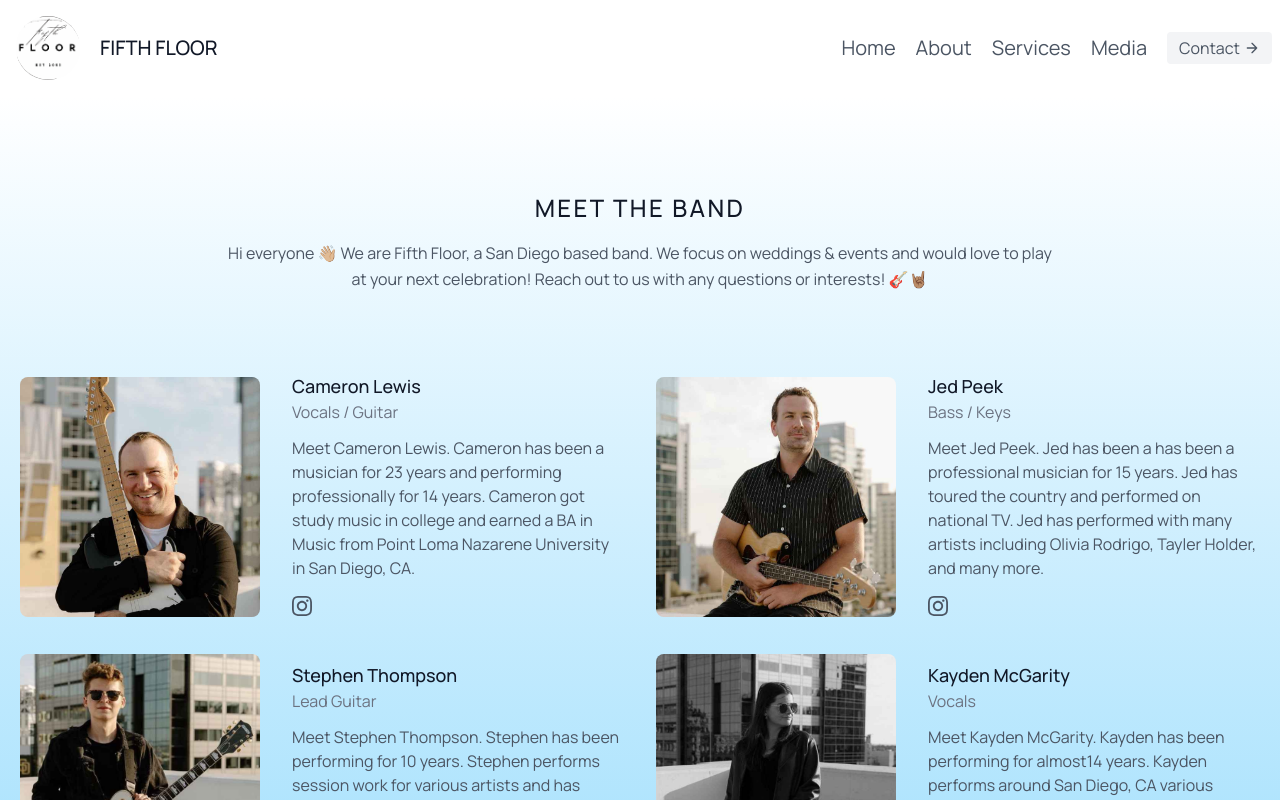
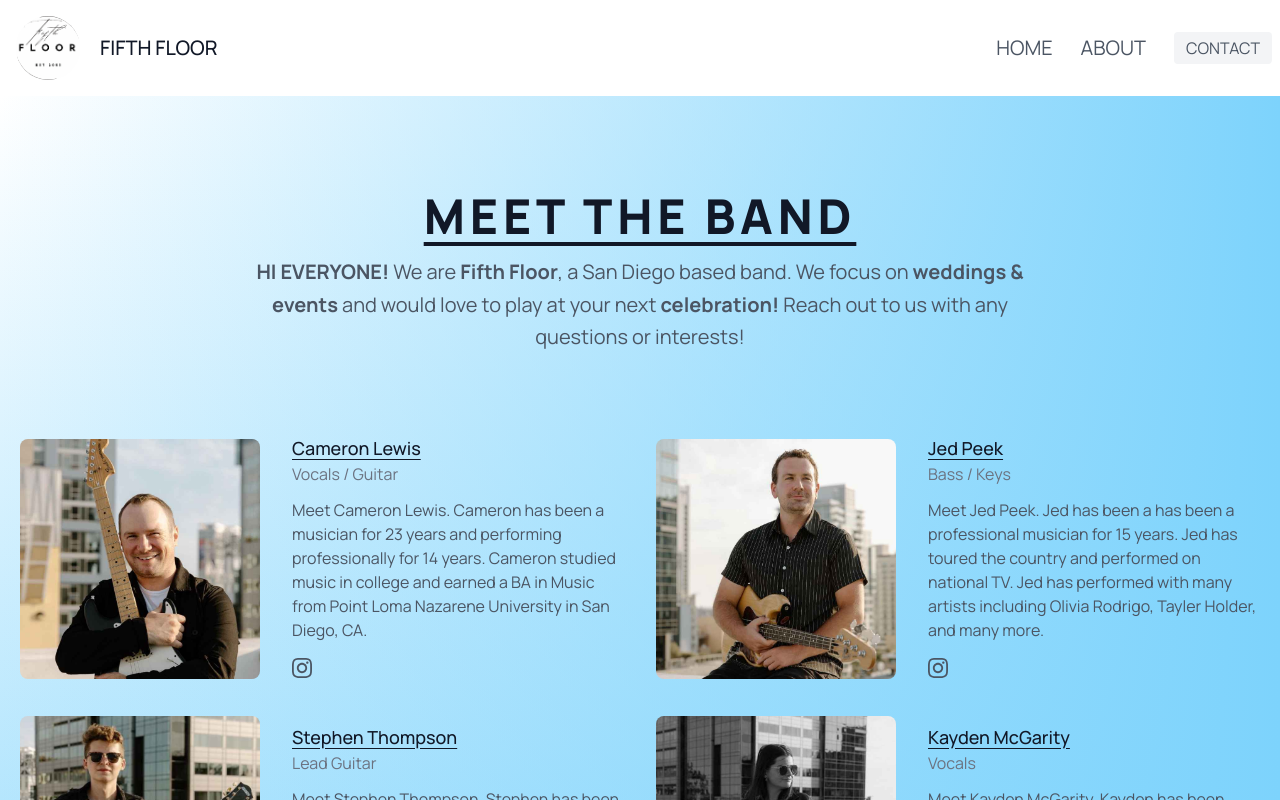
Before and after one commit to jedpeek/Fifth_Floor_v2, a Next.js app: page /about in a window 1280 px wide. Shown: the top 800 px of the page. Built offline with nearby package versions, Linux system fonts and the light colour scheme.

Commit message:
added animation

```diff
--- a/package.json
+++ b/package.json
@@ -18,10 +18,12 @@
     "autoprefixer": "10.4.14",
     "eslint": "8.46.0",
     "eslint-config-next": "13.4.12",
+    "framer-motion": "^10.16.4",
     "next": "13.4.12",
     "postcss": "8.4.27",
     "react": "18.2.0",
     "react-dom": "18.2.0",
+    "react-icons": "^4.11.0",
     "react-toastify": "^9.1.3",
     "tailwindcss": "3.3.3",
     "typescript": "5.1.6"
--- a/src/app/about/page.tsx
+++ b/src/app/about/page.tsx
@@ -1,92 +1,9 @@
+import Band from "@/components/band";
+
 export default function About() {
-  const bandData = [
-    {
-      name: "Cameron Lewis",
-      title: "Vocals / Guitar",
-      bio: " Meet Cameron Lewis. Cameron has been a musician for 23 years and performing professionally for 14 years. Cameron got study music in college and earned a BA in Music from Point Loma Nazarene University in San Diego, CA.",
-      instagram: "https://www.instagram.com/cam.lws/",
-      photo: "/assets/Cam1.jpeg",
-    },
-    {
-      name: "Jed Peek",
-      title: "Bass / Keys",
-      bio: "Meet Jed Peek. Jed has been a has been a professional musician for 15 years. Jed has toured the country and performed on national TV. Jed has performed with many artists including Olivia Rodrigo, Tayler Holder, and many more.",
-      instagram: "https://www.instagram.com/jedtpeek/",
-      photo: "/assets/Jed1.jpeg",
-    },
-    {
-      name: "Stephen Thompson",
-      title: "Lead Guitar",
-      bio: "Meet Stephen Thompson. Stephen has been performing for 10 years. Stephen performs session work for various artists and has amassed a large following on social media as a content creator.",
-      instagram: "https://www.instagram.com/stephen._.thompson/",
-      photo: "/assets/Stephen1.jpeg",
-    },
-    {
-      name: "Kayden McGarity",
-      title: "Vocals",
-      bio: "Meet Kayden McGarity. Kayden has been performing for almost14 years. Kayden performs around San Diego, CA various events. Kayden volunteers weekly at her church as part of the Worship Team.",
-      instagram: "https://www.instagram.com/kadenmcgarity/",
-      photo: "/assets/Kayden1.jpeg",
-    },
-    {
-      name: "Josue Barragan",
-      title: "Drums",
-      bio: "Meet Josue Barragan. Josue has been performing since 10 years old and has over 30 years experience as a professional performing in front of audiences. Josue has toured around the world and has worked as a session musician for various artists.",
-      instagram: "https://www.instagram.com/jbarragan1drums/",
-      photo: "/assets/Josue1.jpeg",
-    },
-  ];
-
-  const renderBand = (bandMember) => {
-    return (
-      <div className="p-4 lg:w-1/2">
-        <div className="h-full flex sm:flex-row flex-col items-center sm:justify-start justify-center text-center sm:text-left">
-          <img
-            alt="team"
-            className="flex-shrink-0 rounded-lg w-60 h-60 object-cover object-top sm:mb-0 mb-4"
-            src={bandMember.photo}
-          />
-          <div className="flex-grow sm:pl-8">
-            <h2 className="title-font font-medium text-lg text-gray-900">
-              {bandMember.name}
-            </h2>
-            <h3 className="text-gray-500 mb-3">{bandMember.title}</h3>
-            <p className="mb-4">{bandMember.bio}</p>
-            <span className="inline-flex">
-              <a href={bandMember.instagram} target="_blank">
-                <svg
-                  xmlns="http://www.w3.org/2000/svg"
-                  className="h-5 w-5 hover:scale-110 duration-150 hover:text-yellow-300"
-                  fill="currentColor"
-                  viewBox="0 0 24 24"
-                >
-                  <path d="M12 2.163c3.204 0 3.584.012 4.85.07 3.252.148 4.771 1.691 4.919 4.919.058 1.265.069 1.645.069 4.849 0 3.205-.012 3.584-.069 4.849-.149 3.225-1.664 4.771-4.919 4.919-1.266.058-1.644.07-4.85.07-3.204 0-3.584-.012-4.849-.07-3.26-.149-4.771-1.699-4.919-4.92-.058-1.265-.07-1.644-.07-4.849 0-3.204.013-3.583.07-4.849.149-3.227 1.664-4.771 4.919-4.919 1.266-.057 1.645-.069 4.849-.069zm0-2.163c-3.259 0-3.667.014-4.947.072-4.358.2-6.78 2.618-6.98 6.98-.059 1.281-.073 1.689-.073 4.948 0 3.259.014 3.668.072 4.948.2 4.358 2.618 6.78 6.98 6.98 1.281.058 1.689.072 4.948.072 3.259 0 3.668-.014 4.948-.072 4.354-.2 6.782-2.618 6.979-6.98.059-1.28.073-1.689.073-4.948 0-3.259-.014-3.667-.072-4.947-.196-4.354-2.617-6.78-6.979-6.98-1.281-.059-1.69-.073-4.949-.073zm0 5.838c-3.403 0-6.162 2.759-6.162 6.162s2.759 6.163 6.162 6.163 6.162-2.759 6.162-6.163c0-3.403-2.759-6.162-6.162-6.162zm0 10.162c-2.209 0-4-1.79-4-4 0-2.209 1.791-4 4-4s4 1.791 4 4c0 2.21-1.791 4-4 4zm6.406-11.845c-.796 0-1.441.645-1.441 1.44s.645 1.44 1.441 1.44c.795 0 1.439-.645 1.439-1.44s-.644-1.44-1.439-1.44z" />
-                </svg>
-              </a>
-            </span>
-          </div>
-        </div>
-      </div>
-    );
-  };
-
   return (
     <div className="text-gray-600 body-font bg-gradient-to-t from-sky-300">
-      <div className="container px-5 py-24 mx-auto">
-        <div className="flex flex-col text-center w-full mb-20">
-          <h1 className="text-2xl font-medium title-font mb-4 text-gray-900 tracking-widest">
-            MEET THE BAND
-          </h1>
-          <p className="lg:w-2/3 mx-auto leading-relaxed text-base">
-            {" "}
-            Hi everyone 👋🏼 We are Fifth Floor, a San Diego based band. We focus
-            on weddings & events and would love to play at your next
-            celebration! Reach out to us with any questions or interests! 🎸🤘🏽
-          </p>
-        </div>
-
-        <div className="flex flex-wrap -m-4">{bandData.map(renderBand)}</div>
-      </div>
+      <Band />
     </div>
   );
 }
--- a/src/app/layout.tsx
+++ b/src/app/layout.tsx
@@ -6,6 +6,7 @@ import Header from "../components/header";
 import Footer from "../components/footer";
 import { ToastContainer, toast } from "react-toastify";
 import "react-toastify/dist/ReactToastify.css";
+
 const manrope = Manrope({ subsets: ["latin"] });
 
 export const metadata: Metadata = {
--- a/src/app/page.tsx
+++ b/src/app/page.tsx
@@ -4,13 +4,14 @@ import Hero from "../components/hero";
 import Contact from "../components/contact";
 import Content from "../components/content";
 import Band from "@/components/band";
+
 export default function Home() {
   return (
     <main>
       {" "}
       <Hero />
+      <Band />
       <Content />
-      <Band />
       <Contact />
     </main>
   );
--- a/src/components/band.tsx
+++ b/src/components/band.tsx
@@ -1,3 +1,5 @@
+"use client";
+import { motion } from "framer-motion";
 export default function Band() {
   const bandData = [
     {
@@ -39,7 +41,12 @@ export default function Band() {
 
   const renderBand = (bandMember) => {
     return (
-      <div className="p-4 lg:w-1/2">
+      <motion.div
+        initial={{ y: 30, opacity: 0, scale: 0.8 }}
+        whileInView={{ y: 0, opacity: 1, scale: 1 }}
+        transition={{ duration: 0.5 }}
+        className="p-4 lg:w-1/2"
+      >
         <div className="h-full flex sm:flex-row flex-col items-center sm:justify-start justify-center text-center sm:text-left">
           <img
             alt="team"
@@ -47,7 +54,7 @@ export default function Band() {
             src={bandMember.photo}
           />
           <div className="flex-grow sm:pl-8">
-            <h2 className="title-font font-medium text-lg text-gray-900">
+            <h2 className="title-font font-medium text-lg text-gray-900 underline underline-offset-4">
               {bandMember.name}
             </h2>
             <h3 className="text-gray-500 mb-3">{bandMember.title}</h3>
@@ -66,23 +73,26 @@ export default function Band() {
             </span>
           </div>
         </div>
-      </div>
+      </motion.div>
     );
   };
 
   return (
-    <div className="text-gray-600 body-font bg-gradient-to-t from-sky-300">
+    <div className="text-gray-600 body-font bg-gradient-to-l from-sky-300">
       <div className="container px-5 py-24 mx-auto">
         <div className="flex flex-col text-center w-full mb-20">
-          <h1 className="text-2xl font-medium title-font mb-4 text-gray-900 tracking-widest">
+          <h1 className="text-3xl font-extrabold sm:text-5xl underline underline-offset-8  title-font mb-4 text-gray-900 tracking-widest">
             MEET THE BAND
           </h1>
-          <p className="lg:w-2/3 mx-auto leading-relaxed text-base">
-            {" "}
-            Hi everyone 👋🏼 We are Fifth Floor, a San Diego based band. We focus
-            on weddings & events and would love to play at your next
-            celebration! Reach out to us with any questions or interests! 🎸🤘🏽
-          </p>
+          <div className="justify justify-around ">
+            <p className="lg:w-2/3 mx-auto leading-relaxed text-base text-xl">
+              {" "}
+              <b>HI EVERYONE!</b> We are <b>Fifth Floor</b>, a San Diego based
+              band. We focus on <b>weddings & events</b> and would love to play
+              at your next <b>celebration!</b> Reach out to us with any
+              questions or interests!
+            </p>
+          </div>
         </div>
 
         <div className="flex flex-wrap -m-4">{bandData.map(renderBand)}</div>
--- a/src/components/contact.tsx
+++ b/src/components/contact.tsx
@@ -40,15 +40,15 @@ const Contact = () => {
 
   return (
     <section
-      className="text-gray-700 body-font relative bg-gray-100"
+      className="text-gray-700 body-font relative bg-gray-100 border-top-solid"
       id="contact"
     >
       <div className="container px-5 py-24 mx-auto">
         <div className="flex flex-col text-center w-full mb-12">
-          <h1 className="sm:text-3xl text-2xl font-medium title-font mb-4 text-gray-900">
+          <h1 className="sm:text-3xl text-2xl font-medium title-font mb-4 text-gray-900 uppercase underline underline-offset-8">
             Contact Us
           </h1>
-          <p className="lg:w-2/3 mx-auto leading-relaxed text-base">
+          <p className="lg:w-2/3 mx-auto leading-relaxed text-base text-xl">
             Reach out today for more information on booking Fifth Floor for your
             next event
           </p>
--- a/src/components/header.tsx
+++ b/src/components/header.tsx
@@ -1,6 +1,15 @@
-import React from "react";
+"use client";
+import React, { useState } from "react";
 import Link from "next/link";
+import { FiMenu } from "react-icons/Fi";
 const Header = () => {
+  let Links = [
+    { name: "HOME", link: "/" },
+    { name: "ABOUT", link: "/about" },
+    // { name: "CONTACT", link: "/contact" },
+  ];
+
+  let [open, setOpen] = useState(false);
   return (
     <header className="text-gray-600 body-font ">
       <div className="container mx-auto flex flex-wrap p-2 flex-col md:flex-row items-center">
@@ -12,46 +21,25 @@ const Header = () => {
             src="/assets/FifthFloor_Logo_1.png"
             className="w-20 h-20 text-white p-2 bg-white-500 rounded-full outline-style: solid"
           />
-
           <span className="ml-3 text-xl">FIFTH FLOOR</span>
         </a>
         <nav className="md:ml-auto flex flex-wrap items-center text-base justify-center"></nav>
-        <Link href="/">
-          <p className="mr-5 text-xl hover:underline hover:scale-110 duration-150">
-            Home
-          </p>
-        </Link>
-        <Link href="/about">
-          <p className="mr-5 text-xl hover:underline hover:scale-110 duration-150">
-            About
-          </p>
-        </Link>
-        <Link href="/services">
-          <p className="mr-5 text-xl hover:underline hover:scale-110 duration-150">
-            Services
-          </p>
-        </Link>
-        <Link href="/media">
-          <p className="mr-5 text-xl hover:underline hover:scale-110 duration-150">
-            Media
-          </p>
-        </Link>
+
+        {Links.map((link) => (
+          <Link href={link.link}>
+            <p className="mr-7 text-xl my-5 hover:underline underline-offset-4 hover:scale-110 duration-150">
+              {link.name}
+            </p>
+          </Link>
+        ))}
         <Link href="/contact">
           <button className="inline-flex items-center bg-gray-100 border-0 py-1 px-3 focus:outline-none hover:bg-gray-200 rounded text-base mt-4 md:mt-0 hover:scale-110 duration-150">
-            Contact
-            <svg
-              fill="none"
-              stroke="currentColor"
-              stroke-linecap="round"
-              stroke-linejoin="round"
-              stroke-width="2"
-              className="w-4 h-4 ml-1"
-              viewBox="0 0 24 24"
-            >
-              <path d="M5 12h14M12 5l7 7-7 7"></path>
-            </svg>
+            CONTACT
           </button>
         </Link>
+        {/* <div className="text-3xl absolute right-8 top-6 cursor-pointer md:hidden hover:scale-110 duration-150">
+          <FiMenu onClick={() => setOpen(!open)} />
+        </div> */}
       </div>
     </header>
   );
--- a/src/components/hero.tsx
+++ b/src/components/hero.tsx
@@ -1,40 +1,45 @@
+"use client";
 import React from "react";
 import Image from "next/image";
 import Link from "next/link";
-
+import { motion } from "framer-motion";
 const Hero = () => {
   return (
-    <section
-      className="text-gray-600 body-font bg-gradient-to-b from-sky-300"
-      id="hero"
-    >
-      <div className="container mx-auto flex px-5 py-24 md:flex-row flex-col items-center ">
-        <div className="lg:flex-grow md:w-1/2 lg:pr-24 md:pr-16 flex flex-col md:items-start md:text-left mb-16 md:mb-0 items-center text-center">
-          <h1 className="title-font sm:text-9xl md: text-6xl text-4xl mb-4 font-medium text-gray-900">
-            FIFTH FLOOR
-          </h1>
-          <p className="mb-8 leading-relaxed">
-            Fifth Floor, a name inspired by the band's desire to elevate every
-            event to new heights, is a collective of highly talented musicians
-            and vocalists who share a passion for creating captivating moments
-            through music. With years of experience and a diverse range of
-            influences, they have perfected the art of weaving melodies that
-            resonate with the hearts of both the couple and their guests.
-          </p>
-          <div className="flex justify-center">
-            <Link href="#contact">
-              <button className="inline-flex text-white bg-sky-500 border-0 py-2 px-6 focus:outline-none hover:bg-sky-600 rounded text-lg hover:scale-110 duration-150">
-                CONTACT
-              </button>
-            </Link>
-          </div>
-        </div>
-        <div className="lg:max-w-lg lg:w-full md:w-1/2 w-5/6">
-          <img
-            className="h-auto max-w-full rounded-full"
-            alt="hero"
-            src="/assets/FifthFloor_Hero.JPG"
-          />
+    <section className="relative bg-[url(/assets/fifth_floor_band_2.jpeg)] bg-cover bg-center bg-no-repeat">
+      <div className="absolute inset-0 bg-white/60 sm:bg-transparent sm:from-white/75 sm:to-white/25 sm:bg-gradient-to-r bg-gradient-to-l"></div>
+
+      <div className="relative mx-auto max-w-screen-xl px-4 py-32 sm:px-6 lg:flex lg:h-screen lg:items-center lg:px-8">
+        <div className="max-w-xl text-center sm:text-left rtl:sm:text-right">
+          <motion.h1
+            initial={{ y: 30, opacity: 0, scale: 0.8 }}
+            whileInView={{ y: 0, opacity: 1, scale: 1 }}
+            transition={{ duration: 0.5 }}
+            className="text-3xl font-extrabold sm:text-5xl"
+          >
+            Fifth Floor
+            <motion.strong
+              initial={{ y: 30, opacity: 0, scale: 0.8 }}
+              whileInView={{ y: 0, opacity: 1, scale: 1 }}
+              transition={{ duration: 0.6 }}
+              className="block font-extrabold text-sky-600"
+            >
+              Music to Elevate your next event.
+            </motion.strong>
+          </motion.h1>
+
+          <motion.div
+            initial={{ y: 30, opacity: 0, scale: 0.8 }}
+            whileInView={{ y: 0, opacity: 1, scale: 1 }}
+            transition={{ duration: 0.7 }}
+            className=" gap-4 flex flex-wrap text-center py-3"
+          >
+            <a
+              href="/contact"
+              className="flex justify w-full rounded bg-sky-500 px-12 py-3 text-sm font-medium text-white shadow hover:bg-sky-600 hover:scale-110 duration-150 focus:outline-none focus:ring active:bg-sky-500 sm:w-auto"
+            >
+              CONTACT
+            </a>
+          </motion.div>
         </div>
       </div>
     </section>
```
Also changed, not shown: tailwind.config.js (+7 -7 lines), src/components/navbar.tsx (added), 1 other file (tests, documents, lock files or other folders).
